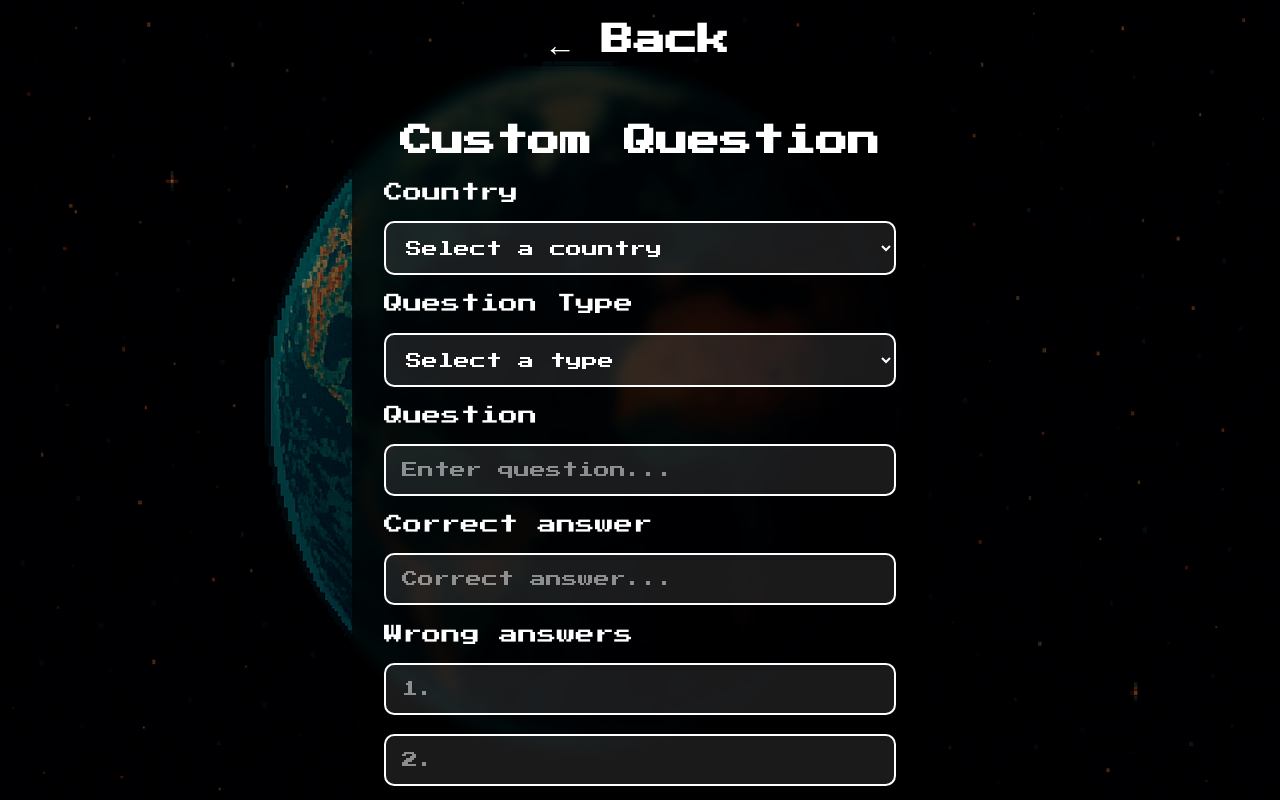
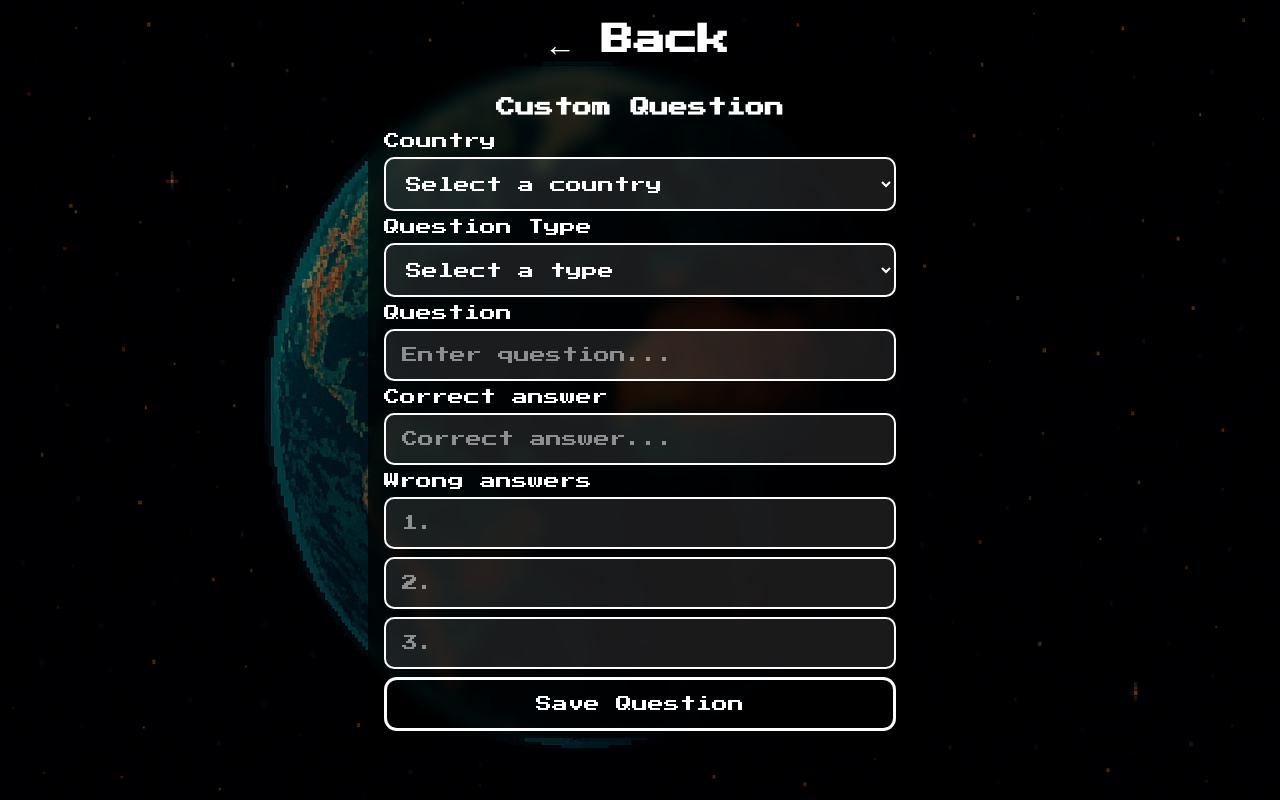
Before and after one commit to WalllessPrawn20/ITU-quiz-app, a Vue app: page /custom in a window 1280 px wide. Shown: the top 800 px of the page. Built offline with nearby package versions, Linux system fonts and the light colour scheme.

Commit message:
added settings onto server, comestic customquestion changes

```diff
--- a/package.json
+++ b/package.json
@@ -14,6 +14,7 @@
     "format": "prettier --write src/"
   },
   "dependencies": {
+    "cors": "^2.8.5",
     "pinia": "^3.0.3",
     "svg-pan-zoom": "^3.6.2",
     "vue": "^3.5.22",
--- a/src/views/CustomView.vue
+++ b/src/views/CustomView.vue
@@ -46,7 +46,7 @@ const europeanCountries = [
   { code: 'ES', name: 'Spain' },
   { code: 'SE', name: 'Sweden' },
   { code: 'CH', name: 'Switzerland' },
-  { code: 'TR', name: 'Turkey' },
+  { code: 'TR', name: 'Turkiye' },
   { code: 'UA', name: 'Ukraine' },
   { code: 'GB', name: 'United Kingdom' }
 ]
@@ -234,9 +234,10 @@ onMounted(() => {
 
 .block-custom {
   background: rgba(0, 0, 0, 0.7);
-  padding: 2rem;
-  border-radius: 2vw;
+  padding: 1rem;
+  border-radius: 1vw;
   width: 40vw;
+  height:80vh;
   display: flex;
   flex-direction: column;
   align-items: center;
@@ -244,18 +245,19 @@ onMounted(() => {
 }
 
 .block-custom h2 {
-  font-size: 2rem;
+  font-size: 1.2rem;
 }
 
 .form-custom {
   width: 100%;
+  height:80vh;
   display: flex;
   flex-direction: column;
-  gap: 1.2rem;
+  gap: 0.5rem;
 }
 
 label {
-  font-size: 1.2rem;
+  font-size: 1rem;
 }
 
 input, select {
@@ -273,11 +275,10 @@ input::placeholder {
 }
 
 .save-btn-custom {
-  margin-top: 2rem;
   background: none;
   border: 0.3vw solid white;
   color: white;
-  font-size: 1.2rem;
+  font-size: 1rem;
   border-radius: 1vw;
   padding: 1rem 2rem;
     font-family: inherit;
--- a/src/views/QuizSettingsView.vue
+++ b/src/views/QuizSettingsView.vue
@@ -39,16 +39,33 @@ watch(
   { deep: true },
 )
 
-function playQuiz() {
+async function playQuiz() {
   localStorage.setItem('gameSettings', JSON.stringify(settings.value))
 
+  // odoslanie na server
+  const response = await fetch('http://localhost:5000/game/start', {
+    method: 'POST',
+    headers: {
+      'Content-Type': 'application/json'
+    },
+    body: JSON.stringify({
+      continent: settings.value.region,
+      categories: settings.value.sets,
+      difficulty: settings.value.difficulty,
+      timer: settings.value.timer,
+      turns: settings.value.rounds
+    })
+  })
+
+  const data = await response.json()
+
+  if (!data.success) {
+    console.error('Server odmietol nastavenia:', data)
+    return
+  }
+
   router.push('/game')
-
-  // settings.value = { ...defaultSettings }
-
-  // localStorage.setItem('gameSettings', JSON.stringify(settings.value))
 }
-
 function getImgSrc(key) {
   return new URL(`../assets/${key.toLowerCase()}.png`, import.meta.url).href
 }
```
Also changed, not shown: 2 other files (tests, documents, lock files or other folders).
